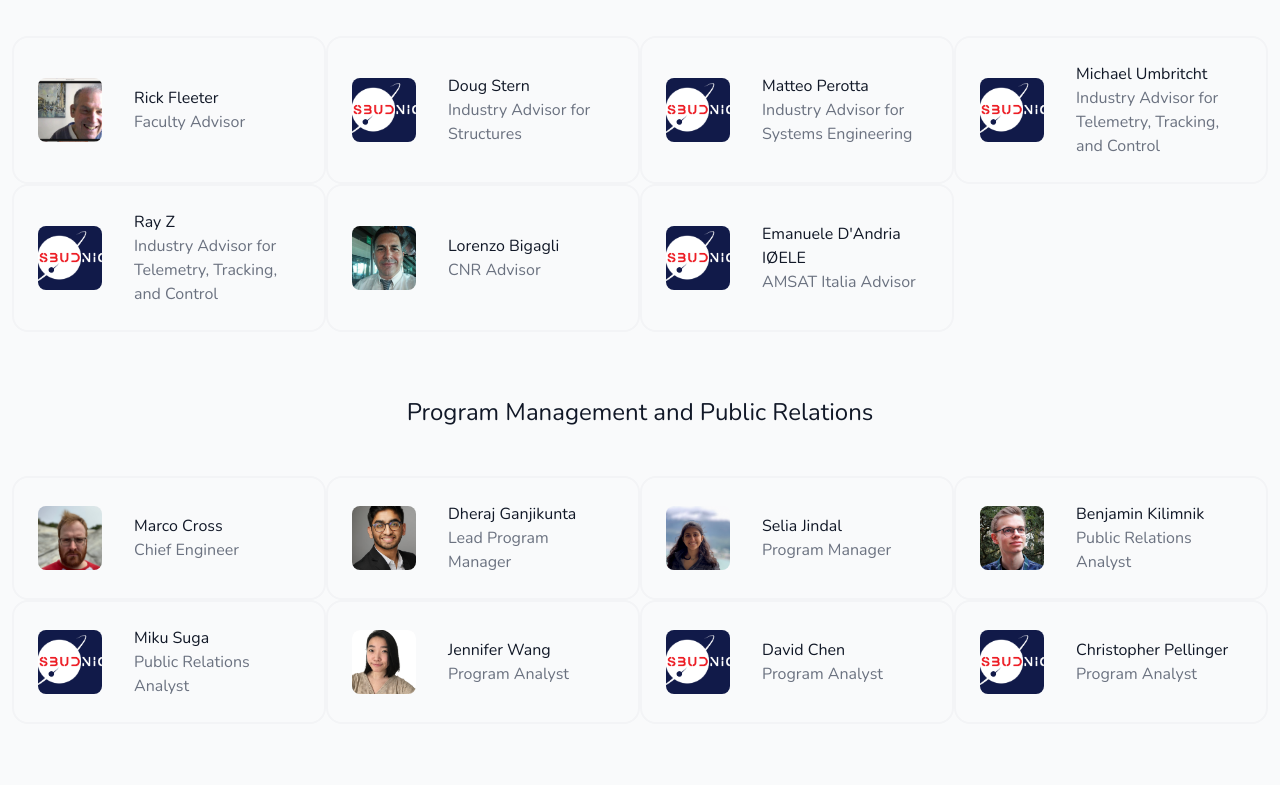
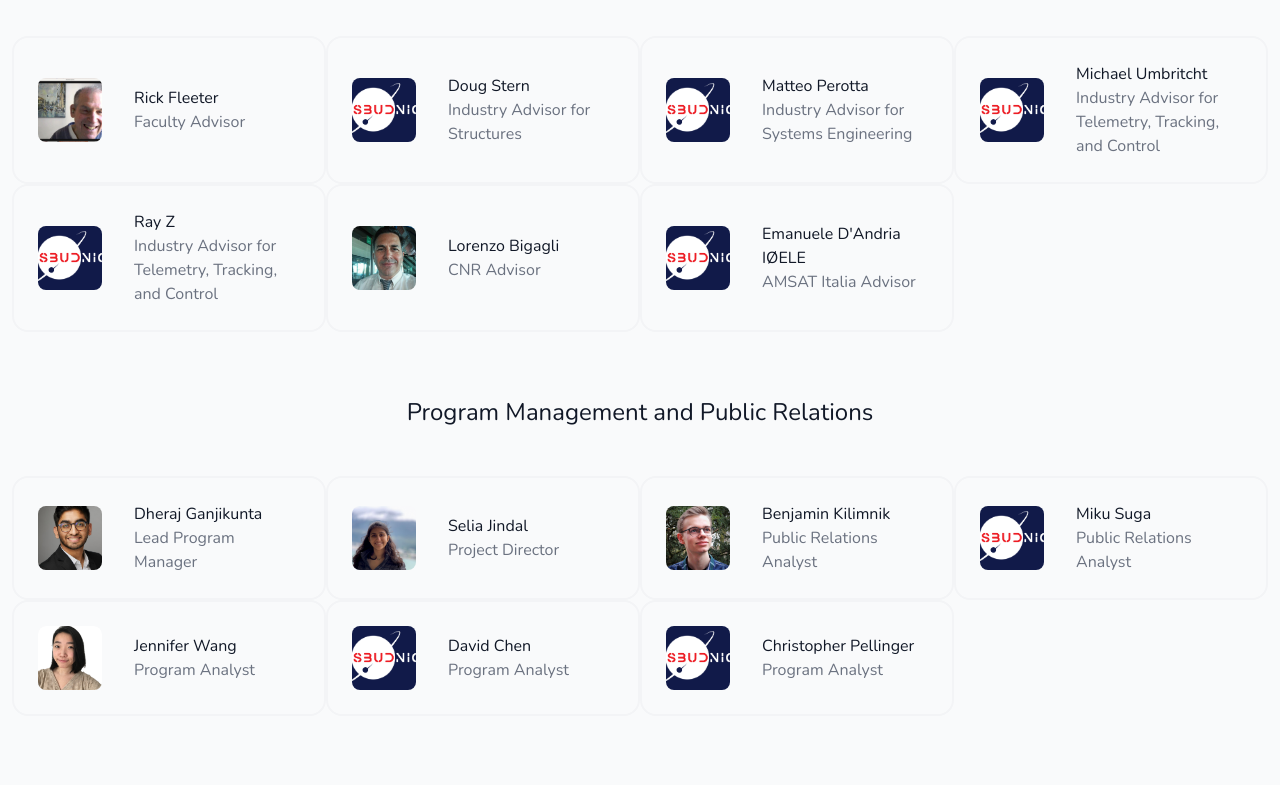
Before and after one commit to benkilimnik/SBUDNIC, a React (Create React App) app: page /team in a window 1280 px wide. Shown: the part 412-1197 px from the top of the page. Built offline with nearby package versions, Linux system fonts and the light colour scheme.

Commit message:
Update team.js

```diff
--- a/src/components/content/team.js
+++ b/src/components/content/team.js
@@ -27,20 +27,10 @@ const team = [
 title: "Marco Cross",
 subtitle:
 "Hardware isn't hard. Perpetually inventing, designing, and making. I get antsy if my hands stop moving.",
-    category: "Subsystem Managing Engineer",
+category: "Subsystem Managing Engineer, Chief Engineer",
 image: marco,
 team: "AOCS",
 position: "Subsystem Managing Engineer",
-  },
-  {
-    id: 52,
-    title: "Marco Cross",
-    subtitle:
-      "Hardware isn't hard. Perpetually inventing, designing, and making. I get antsy if my hands stop moving.",
-    category: "Chief Engineer",
-    position: "Chief Engineer",
-    image: marco,
-    team: "Program Management and Public Relations",
 },
 {
 id: 3,
@@ -59,7 +49,7 @@ const team = [
 "",
 team: "Program Management and Public Relations",
 category: "General",
-    position: "Program Manager",
+position: "Project Director",
 image: selia,
 },
   {
```
Lines whose indentation alone changed are shown as unchanged.
